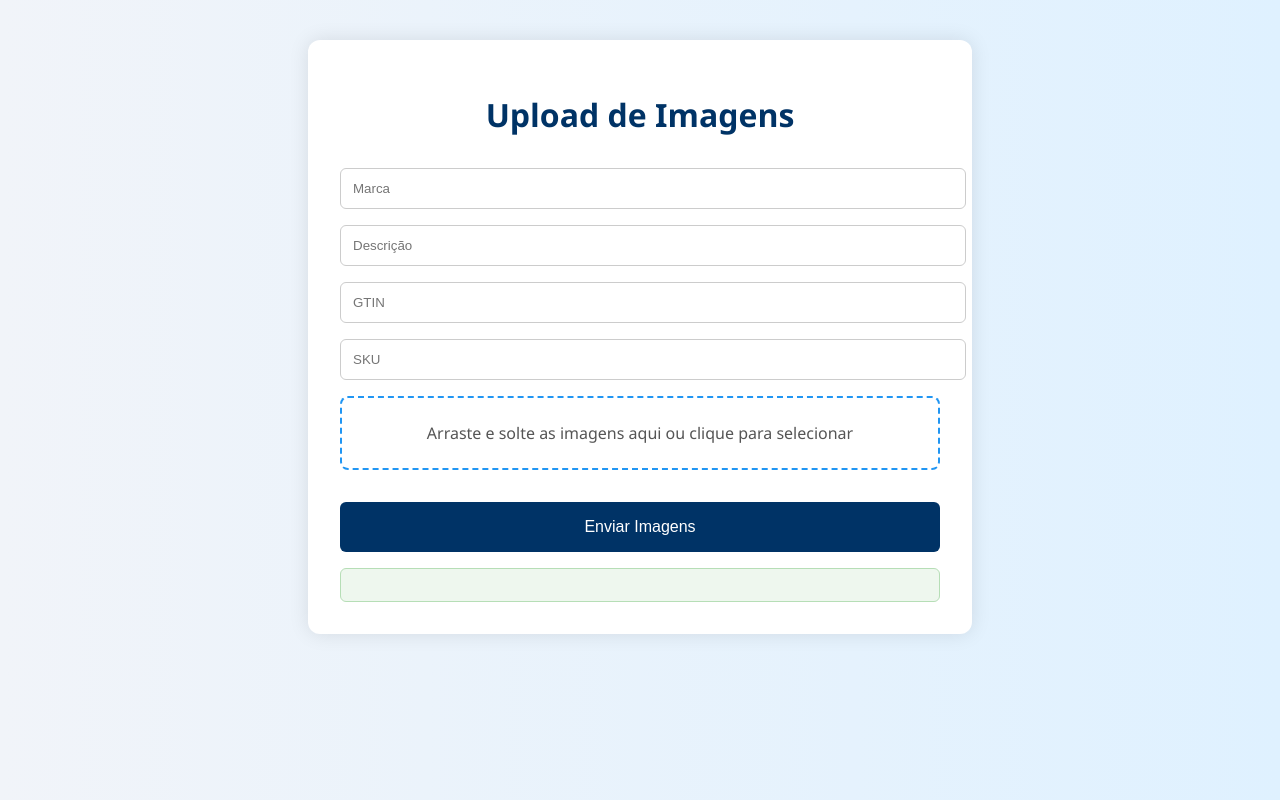
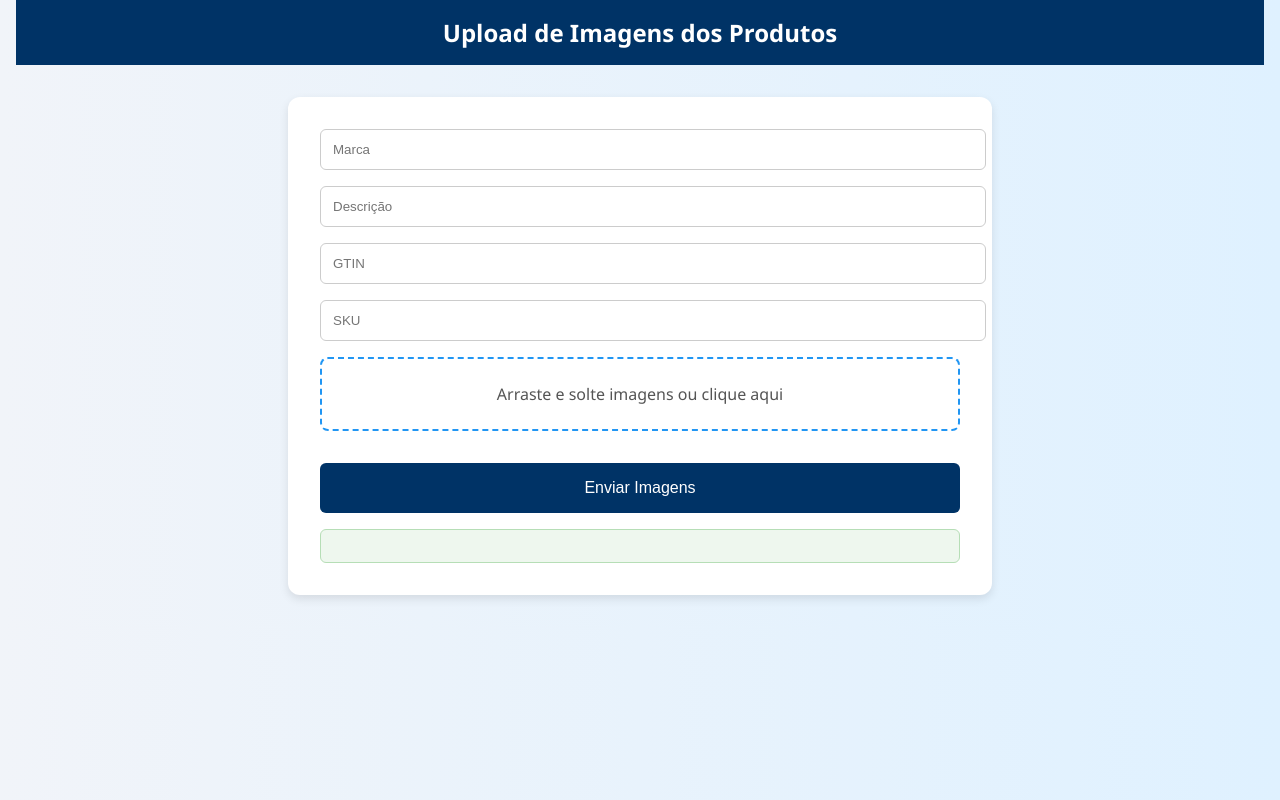
Before and after one commit to Rodrigojduarte/upload-imagem, a plain HTML site: page index.html in a window 1280 px wide. Drawn offline with Linux system fonts and the light colour scheme.

Commit message:
Enhance image upload page layout and titles
Updated the title and header for image upload page, adjusted styles for better layout and appearance.

```diff
--- a/index.html
+++ b/index.html
@@ -3,25 +3,32 @@
 <head>
   <meta charset="UTF-8" />
   <meta name="viewport" content="width=device-width, initial-scale=1.0" />
-  <title>Upload de Imagens</title>
+  <title>Upload de Imagens - Equipe Interna</title>
   <style>
     body {
       font-family: "Segoe UI", sans-serif;
+      margin: 0;
       background: linear-gradient(to right, #f1f4f9, #dff1ff);
-      padding: 2rem;
+      color: #333;
+      padding: 0 1rem;
+    }
+    header {
+      background-color: #003366;
+      color: white;
+      padding: 1rem;
+      text-align: center;
+    }
+    h1 {
+      margin: 0;
+      font-size: 1.5rem;
     }
     .container {
+      max-width: 640px;
+      margin: 2rem auto;
       background: white;
-      max-width: 600px;
-      margin: auto;
       padding: 2rem;
       border-radius: 12px;
-      box-shadow: 0 0 20px rgba(0,0,0,0.1);
-    }
-    h1 {
-      text-align: center;
-      margin-bottom: 2rem;
-      color: #003366;
+      box-shadow: 0 4px 10px rgba(0, 0, 0, 0.1);
     }
     input[type="text"] {
       width: 100%;
@@ -110,8 +117,10 @@
   </style>
 </head>
 <body>
+  <header>
+    <h1>Upload de Imagens dos Produtos</h1>
+  </header>
   <div class="container">
-    <h1>Upload de Imagens</h1>
     <form id="uploadForm" enctype="multipart/form-data">
       <input type="text" name="marca" placeholder="Marca" required>
       <input type="text" name="descricao" placeholder="Descrição" required>
@@ -119,7 +128,7 @@
       <input type="text" name="sku" placeholder="SKU" required>
 
       <div class="drop-area" id="dropArea">
-        Arraste e solte as imagens aqui ou clique para selecionar
+        Arraste e solte imagens ou clique aqui
         <input type="file" id="imageInput" name="imagens[]" accept="image/*" multiple hidden>
       </div>
 
@@ -197,6 +206,7 @@
         const res = await fetch("https://n8n.rjduarte.com.br/webhook/upload-imagem", {
           method: "POST",
           body: formData,
+          mode: "cors"
         });
 
         if (!res.ok) throw new Error("Erro na resposta do servidor");
```
